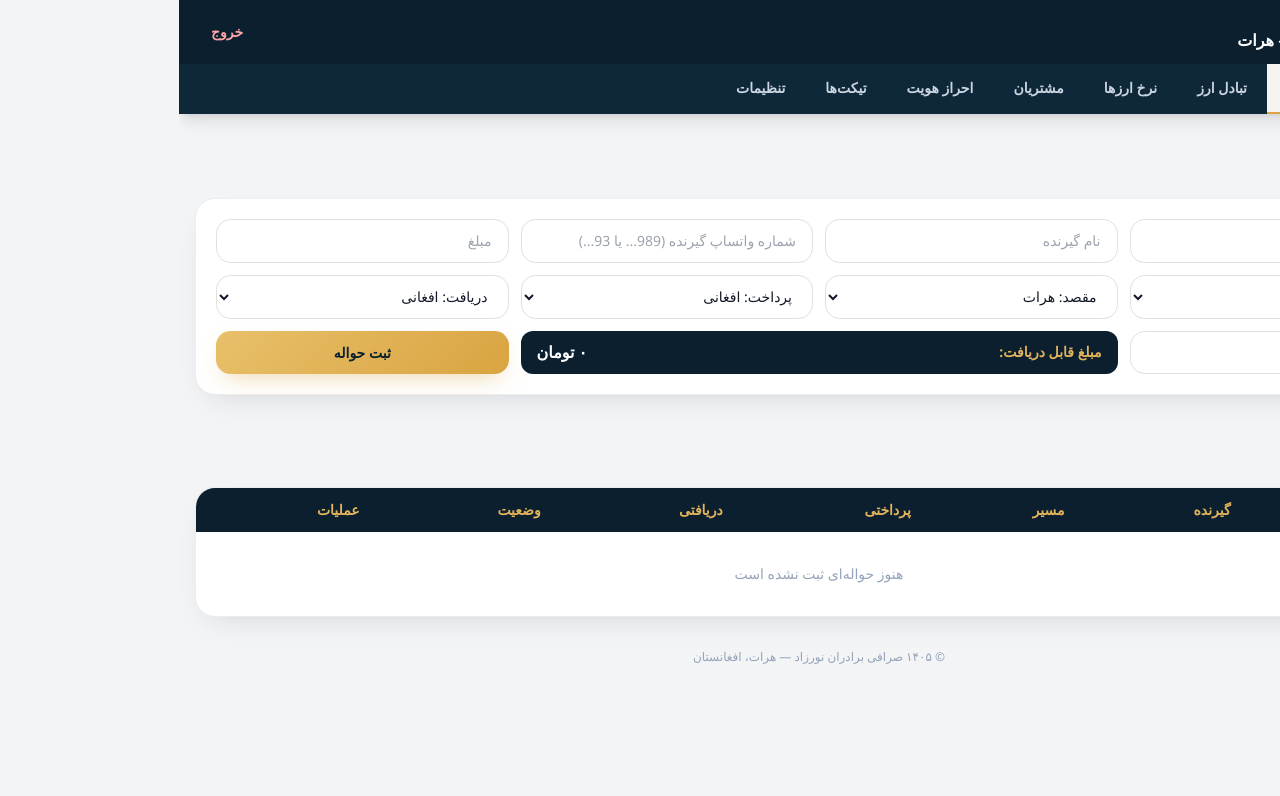
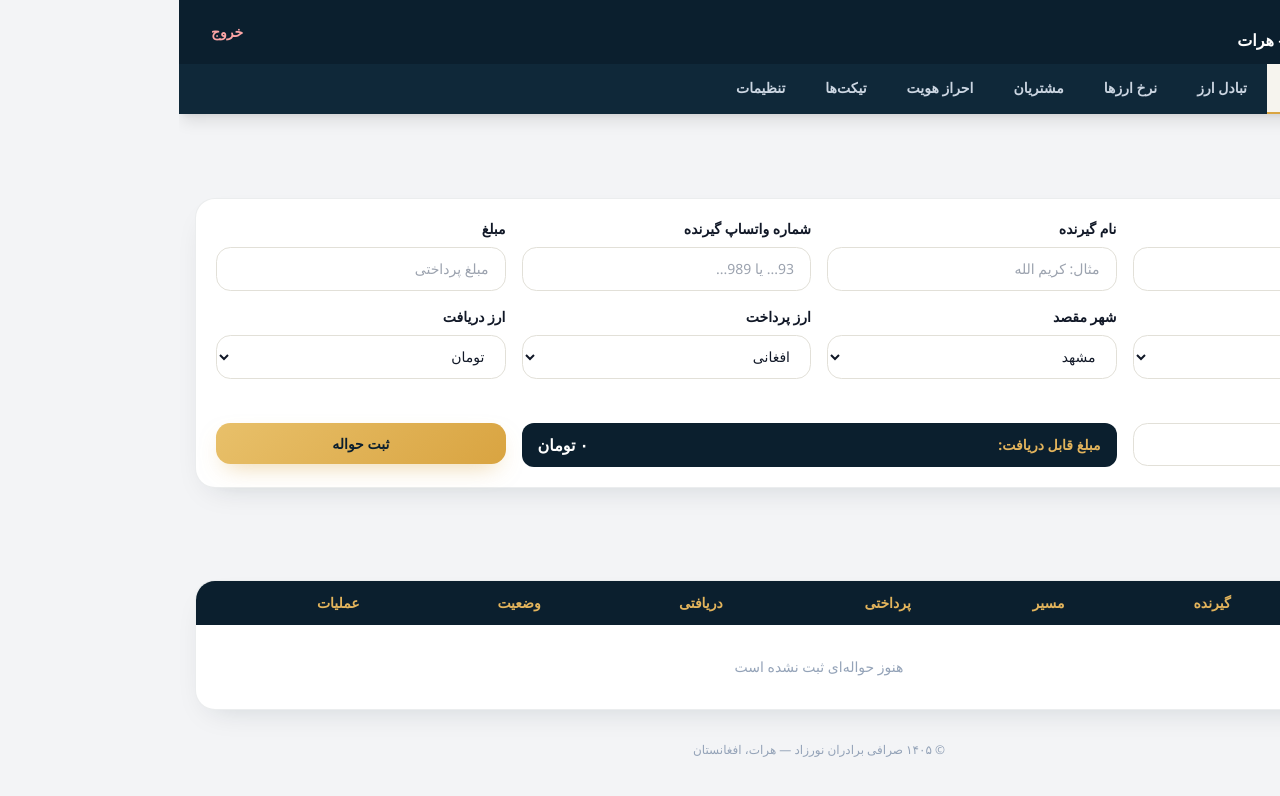
Before and after one commit to nasirahmadrahmati19-hue/exchange-admin, a Next.js app: page /dashboard/hawala in a window 1280 px wide. Shown: the top 796 px of the page. Built offline with nearby package versions, Linux system fonts and the light colour scheme; sample sign-in values are in the browser's storage; a small style sheet from the web is missing.

Commit message:
Update page.tsx

```diff
--- a/app/dashboard/hawala/page.tsx
+++ b/app/dashboard/hawala/page.tsx
@@ -95,29 +95,64 @@ export default function HawalaPage() {
     <div className="space-y-6">
       <h1 className="text-xl font-extrabold">ثبت حواله جدید</h1>
 
-      <div className="card p-5 grid grid-cols-1 sm:grid-cols-2 lg:grid-cols-4 gap-3">
-        <input className="input" placeholder="نام فرستنده" value={form.sender} onChange={e => setForm({ ...form, sender: e.target.value })} />
-        <input className="input" placeholder="نام گیرنده" value={form.receiver} onChange={e => setForm({ ...form, receiver: e.target.value })} />
-        <input className="input" placeholder="شماره واتساپ گیرنده (989... یا 93...)" value={form.phone} onChange={e => setForm({ ...form, phone: e.target.value })} />
-        <input className="input" placeholder="مبلغ" value={form.amount} onChange={e => setForm({ ...form, amount: e.target.value })} />
+      <div className="card p-5 grid grid-cols-1 sm:grid-cols-2 lg:grid-cols-4 gap-4">
+        <div>
+          <label className="block text-sm font-bold mb-2">نام فرستنده</label>
+          <input className="input" placeholder="مثال: احمد ولی" value={form.sender} onChange={e => setForm({ ...form, sender: e.target.value })} />
+        </div>
+        <div>
+          <label className="block text-sm font-bold mb-2">نام گیرنده</label>
+          <input className="input" placeholder="مثال: کریم الله" value={form.receiver} onChange={e => setForm({ ...form, receiver: e.target.value })} />
+        </div>
+        <div>
+          <label className="block text-sm font-bold mb-2">شماره واتساپ گیرنده</label>
+          <input className="input" placeholder="93... یا 989..." value={form.phone} onChange={e => setForm({ ...form, phone: e.target.value })} />
+        </div>
+        <div>
+          <label className="block text-sm font-bold mb-2">مبلغ</label>
+          <input className="input" placeholder="مبلغ پرداختی" value={form.amount} onChange={e => setForm({ ...form, amount: e.target.value })} />
+        </div>
+
+        <div>
+          <label className="block text-sm font-bold mb-2">شهر مبدأ</label>
           <select className="input" value={form.fromCity} onChange={e => setForm({ ...form, fromCity: e.target.value })}>
-          {cities.map(c => <option key={c}>مبدأ: {c}</option>)}
+            {cities.map(c => <option key={c}>{c}</option>)}
           </select>
+        </div>
+        <div>
+          <label className="block text-sm font-bold mb-2">شهر مقصد</label>
           <select className="input" value={form.toCity} onChange={e => setForm({ ...form, toCity: e.target.value })}>
-          {cities.map(c => <option key={c}>مقصد: {c}</option>)}
+            {cities.map(c => <option key={c}>{c}</option>)}
           </select>
+        </div>
+        <div>
+          <label className="block text-sm font-bold mb-2">ارز پرداخت</label>
           <select className="input" value={form.payCur} onChange={e => setForm({ ...form, payCur: e.target.value })}>
-          {currencies.map(c => <option key={c}>پرداخت: {c}</option>)}
+            {currencies.map(c => <option key={c}>{c}</option>)}
           </select>
+        </div>
+        <div>
+          <label className="block text-sm font-bold mb-2">ارز دریافت</label>
           <select className="input" value={form.getCur} onChange={e => setForm({ ...form, getCur: e.target.value })}>
-          {currencies.map(c => <option key={c}>دریافت: {c}</option>)}
+            {currencies.map(c => <option key={c}>{c}</option>)}
           </select>
-        <input className="input" placeholder="کارمزد (به افغانی)" value={form.fee} onChange={e => setForm({ ...form, fee: e.target.value })} />
-        <div className="sm:col-span-2 lg:col-span-2 flex items-center justify-between gap-3 bg-[#0b1f2e] rounded-xl px-4 py-2">
+        </div>
+
+        <div>
+          <label className="block text-sm font-bold mb-2">کارمزد (افغانی)</label>
+          <input className="input" placeholder="0" value={form.fee} onChange={e => setForm({ ...form, fee: e.target.value })} />
+        </div>
+        <div className="sm:col-span-2 lg:col-span-2">
+          <label className="block text-sm font-bold mb-2 invisible">-</label>
+          <div className="flex items-center justify-between gap-3 bg-[#0b1f2e] rounded-xl px-4 py-2.5">
             <span className="text-[#e3b45c] text-sm font-bold">مبلغ قابل دریافت:</span>
             <span className="text-white font-extrabold">{result.toLocaleString("fa-IR", { maximumFractionDigits: 0 })} {form.getCur}</span>
           </div>
-        <button className="btn-gold sm:col-span-2 lg:col-span-1" onClick={add}>ثبت حواله</button>
+        </div>
+        <div>
+          <label className="block text-sm font-bold mb-2 invisible">-</label>
+          <button className="btn-gold w-full" onClick={add}>ثبت حواله</button>
+        </div>
       </div>
 
       <h1 className="text-xl font-extrabold pt-4">لیست حواله‌ها</h1>
```
Lines whose indentation alone changed are shown as unchanged.
